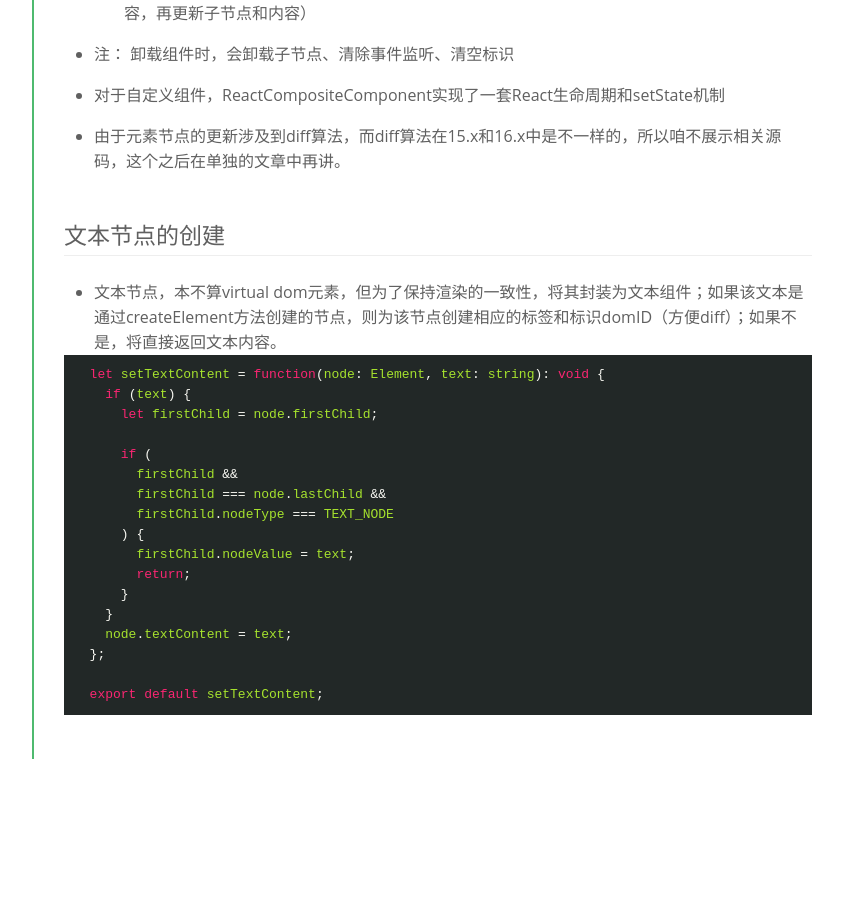
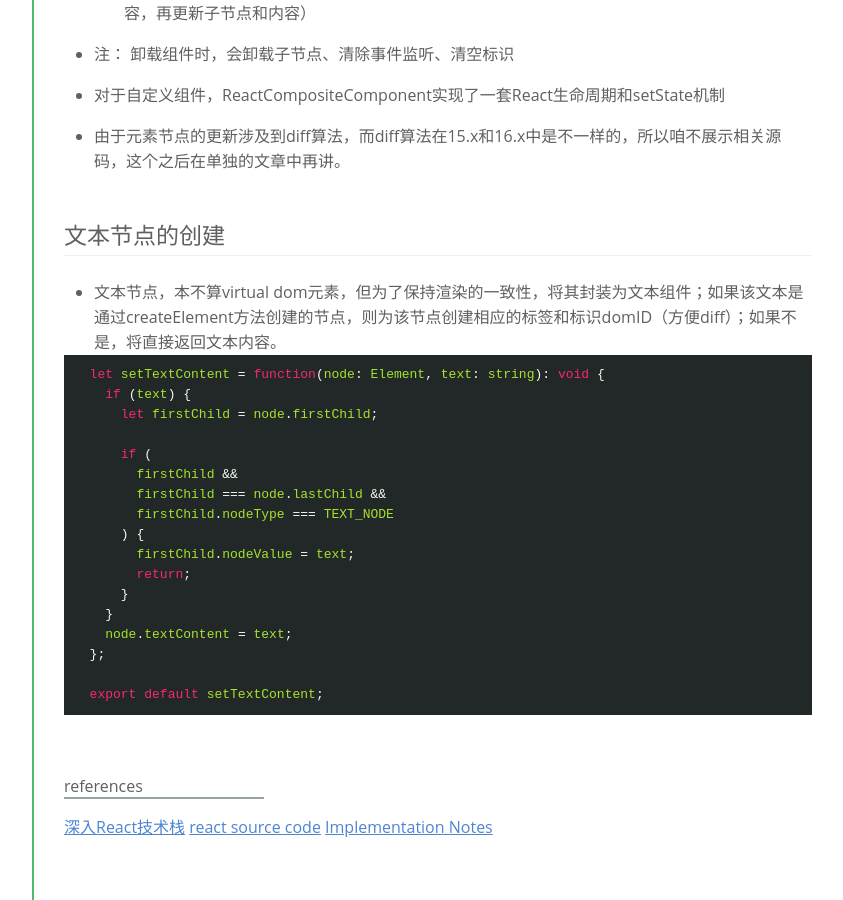
Before and after one commit to Yann-Wang/yann-wang.github.io, a Jekyll site: the page built from _posts/2018-03-03-the-virtual-dom-in-react.md, in a window 1280 px wide and 900 px high, scrolled down 2730 px. Shown: the whole window, without its empty margins (203-1046 px from the left). Built offline with Jekyll 4.4.1, drawn with Linux system fonts in a browser that asks for light colours; some web fonts are replaced; before the commit the page ends 3489 px from its top, so only the background shows below that.

Commit message:
feat: add reference in virtual dom article

````diff
--- a/_posts/2018-03-03-the-virtual-dom-in-react.md
+++ b/_posts/2018-03-03-the-virtual-dom-in-react.md
@@ -146,3 +146,9 @@ tags: [virtual dom, react]
 
   export default setTextContent;
 ```
+
+<div class="references">references</div>
+
+[深入React技术栈](https://book.douban.com/subject/26918038/)
+[react source code](https://github.com/facebook/react)
+[Implementation Notes](https://reactjs.org/docs/implementation-notes.html)
````
